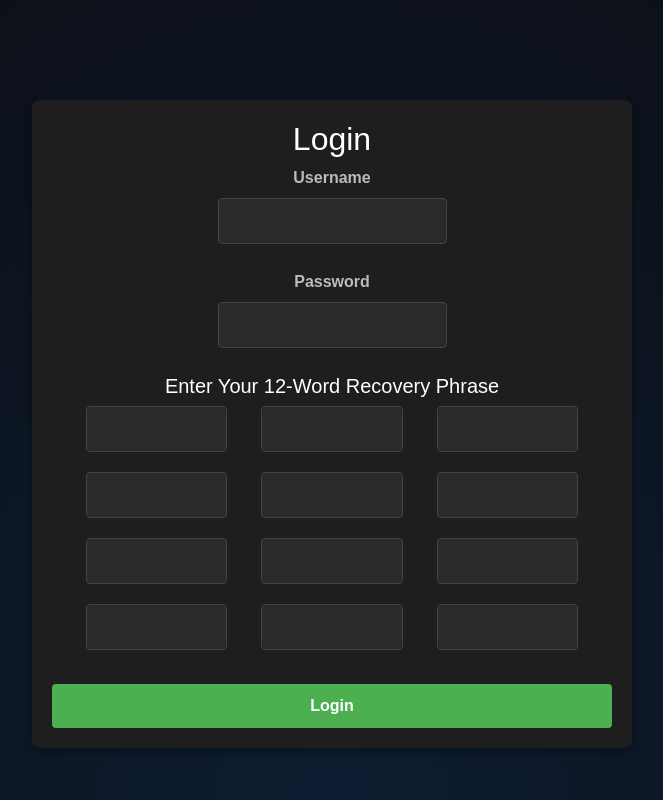
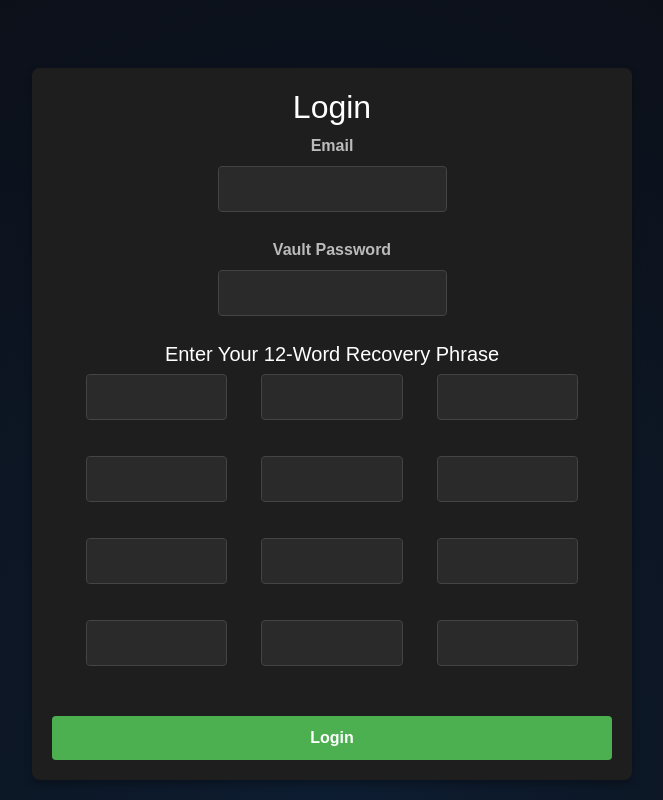
Before and after one commit to Shahbaaz017/Password_Strength_Analyzer_and_Manager, a React (Create React App) app in the folder client/: page /Login in a window 1280 px wide. Shown: the whole page, without its empty margins (308-971 px from the left). Built offline with nearby package versions, Linux system fonts and the light colour scheme.

Commit message:
login connection

```diff
--- a/client/src/pages/Login.jsx
+++ b/client/src/pages/Login.jsx
@@ -1,11 +1,11 @@
+import "bootstrap/dist/css/bootstrap.min.css";
 import React, { useState } from "react";
-import 'bootstrap/dist/css/bootstrap.min.css';
-import './login.css';
 import { useNavigate } from "react-router-dom";
+import "./login.css";
 
 const Login = () => {
-  const [username, setUsername] = useState("");
-  const [password, setPassword] = useState("");
+  const [email, setEmail] = useState("");
+  const [vaultPassword, setVaultPassword] = useState("");
   const [mnemonic, setMnemonic] = useState(Array(12).fill(""));
   const navigate = useNavigate();
 
@@ -15,13 +15,40 @@ const Login = () => {
     setMnemonic(newMnemonic);
   };
 
-  const handleSubmit = (e) => {
+  const handleSubmit = async (e) => {
     e.preventDefault();
-    // Handle login submission logic
-    console.log("Logging in with:", { username, password, mnemonic });
 
-    // Navigate to the main page
-    navigate("/MainPage");
+    // Prepare mnemonic as a space-separated string
+    const mnemonicString = mnemonic.join(" ").trim();
+
+    try {
+      const response = await fetch("http://127.0.0.1:5000/users/login", {
+        method: "POST",
+        headers: {
+          "Content-Type": "application/json",
+        },
+        body: JSON.stringify({
+          email,
+          vault_password: vaultPassword,
+          seed_phrase: mnemonicString,
+        }),
+      });
+
+      const data = await response.json();
+
+      if (response.ok) {
+        console.log("Login successful:", data);
+        alert("Login successful!");
+
+        // Navigate to the main page after login
+        navigate("/MainPage");
+      } else {
+        alert(data.error || "Login failed!");
+      }
+    } catch (error) {
+      console.error("Error during login:", error);
+      alert("An error occurred. Please try again later.");
+    }
   };
 
   return (
@@ -31,25 +58,29 @@ const Login = () => {
       {/* Login Form */}
       <form onSubmit={handleSubmit} className="form-center">
         <div className="mb-3">
-          <label htmlFor="username" className="form-label">Username</label>
+          <label htmlFor="email" className="form-label">
+            Email
+          </label>
           <input
-            type="text"
+            type="email"
             className="form-control"
-            id="username"
-            value={username}
-            onChange={(e) => setUsername(e.target.value)}
+            id="email"
+            value={email}
+            onChange={(e) => setEmail(e.target.value)}
             required
           />
         </div>
 
         <div className="mb-3">
-          <label htmlFor="password" className="form-label">Password</label>
+          <label htmlFor="vaultPassword" className="form-label">
+            Vault Password
+          </label>
           <input
             type="password"
             className="form-control"
-            id="password"
-            value={password}
-            onChange={(e) => setPassword(e.target.value)}
+            id="vaultPassword"
+            value={vaultPassword}
+            onChange={(e) => setVaultPassword(e.target.value)}
             required
           />
         </div>
@@ -58,7 +89,7 @@ const Login = () => {
         <h5>Enter Your 12-Word Recovery Phrase</h5>
         <div className="row">
           {mnemonic.map((word, index) => (
-            <div className="col-4" key={index}>
+            <div className="col-4 mb-3" key={index}>
               <input
                 type="text"
                 className="form-control"
@@ -70,7 +101,9 @@ const Login = () => {
           ))}
         </div>
 
-        <button type="submit" className="btn btn-primary mt-4">Login</button>
+        <button type="submit" className="btn btn-primary mt-4">
+          Login
+        </button>
       </form>
     </div>
   );
```
